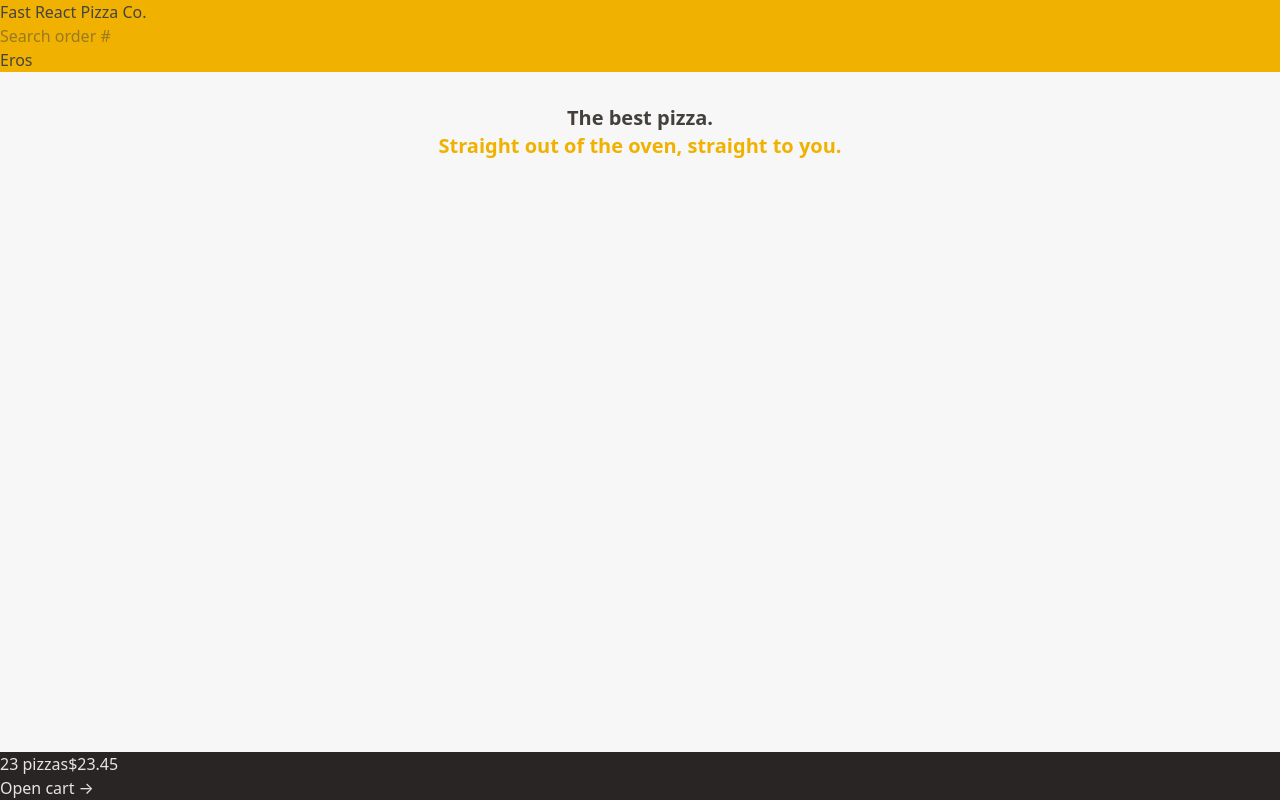
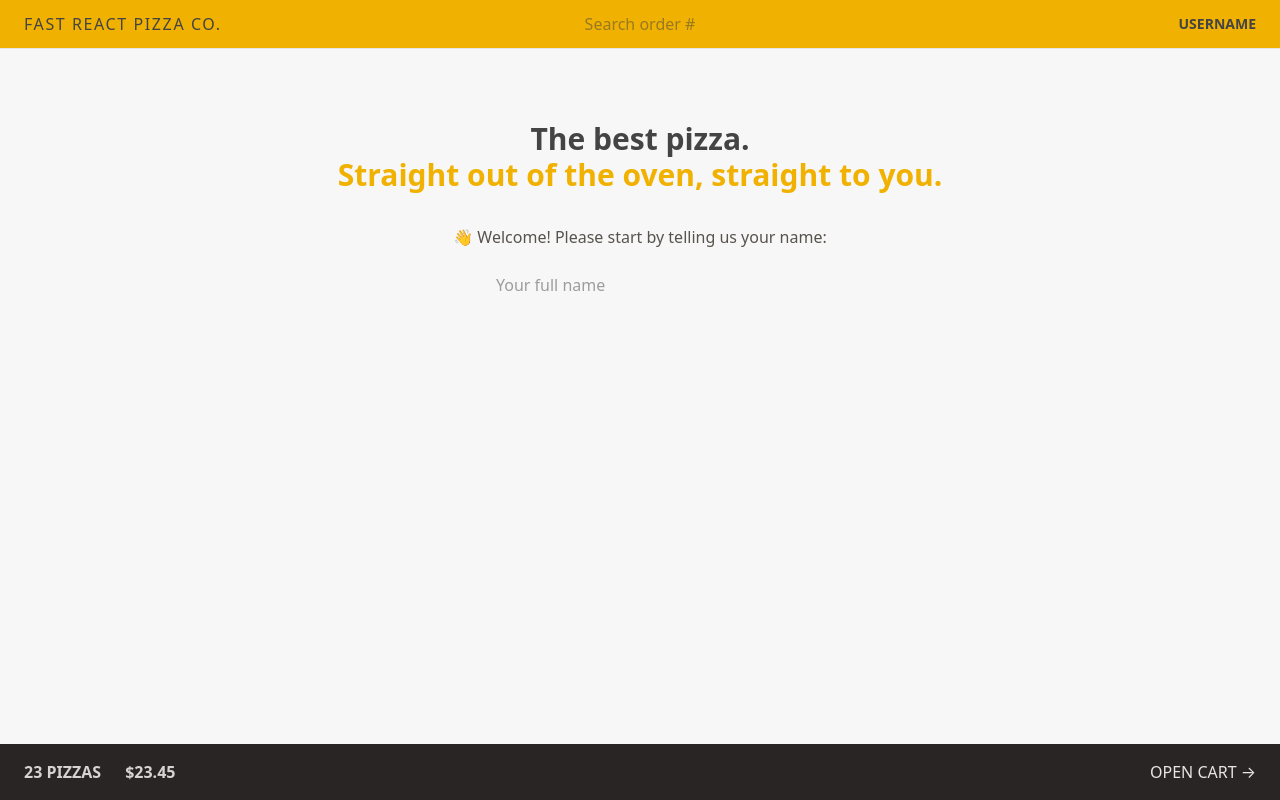
Before and after one commit to eroscamposg/react-pizza, a React (Vite) app: page / in a window 1280 px wide. Built offline with nearby package versions, Linux system fonts and the light colour scheme.

Commit message:
Adding flex

```diff
--- a/src/features/cart/CartOverview.jsx
+++ b/src/features/cart/CartOverview.jsx
@@ -2,8 +2,8 @@
 
 function CartOverview() {
   return (
-    <div className="bg-stone-800 text-stone-200">
-      <p>
+    <div className="flex items-center justify-between bg-stone-800 p-4 text-stone-200 uppercase sm:px-6">
+      <p className="space-x-4 font-semibold text-stone-300 sm:space-x-6 md:text-base">
         <span>23 pizzas</span>
         <span>$23.45</span>
       </p>
--- a/src/features/user/CreateUser.jsx
+++ b/src/features/user/CreateUser.jsx
@@ -1,7 +1,7 @@
-import { useState } from 'react';
+import { useState } from "react";
 
 function CreateUser() {
-  const [username, setUsername] = useState('');
+  const [username, setUsername] = useState("");
 
   function handleSubmit(e) {
     e.preventDefault();
@@ -9,16 +9,19 @@
 
   return (
     <form onSubmit={handleSubmit}>
-      <p>👋 Welcome! Please start by telling us your name:</p>
+      <p className="mb-4 text-sm text-stone-600 md:text-base">
+        👋 Welcome! Please start by telling us your name:
+      </p>
 
       <input
         type="text"
         placeholder="Your full name"
         value={username}
         onChange={(e) => setUsername(e.target.value)}
+        className="h-10 w-72"
       />
 
-      {username !== '' && (
+      {username !== "" && (
         <div>
           <button>Start ordering</button>
         </div>
--- /dev/null
+++ b/src/features/user/Username.jsx
@@ -0,0 +1,5 @@
+function Username() {
+  return <div className="hidden text-sm font-semibold md:block">Username</div>;
+}
+
+export default Username;
--- a/src/ui/Header.jsx
+++ b/src/ui/Header.jsx
@@ -1,12 +1,15 @@
 import { Link } from "react-router-dom";
 import SearchOrder from "../features/order/SearchOrder";
+import Username from "../features/user/Username";
 
 export default function Header() {
   return (
-    <header className="bg-yellow-500">
-      <Link to="/">Fast React Pizza Co.</Link>
+    <header className="flex items-center justify-between border-b border-stone-200 bg-yellow-500 px-4 py-3 uppercase sm:px-6">
+      <Link to="/" className="tracking-widest">
+        Fast React Pizza Co.
+      </Link>
       <SearchOrder />
-      <p>Eros</p>
+      <Username />
     </header>
   );
 }
--- a/src/ui/Home.jsx
+++ b/src/ui/Home.jsx
@@ -1,13 +1,17 @@
+import CreateUser from "../features/user/CreateUser";
+
 function Home() {
   return (
-    <div>
-      <h1 className="text-center text-xl font-semibold text-stone-700">
+    <div className="my-10 text-center">
+      <h1 className="mb-8 text-xl font-semibold md:text-3xl">
         The best pizza.
         <br />
         <span className="text-yellow-500">
           Straight out of the oven, straight to you.
         </span>
       </h1>
+
+      <CreateUser />
     </div>
   );
 }
```
